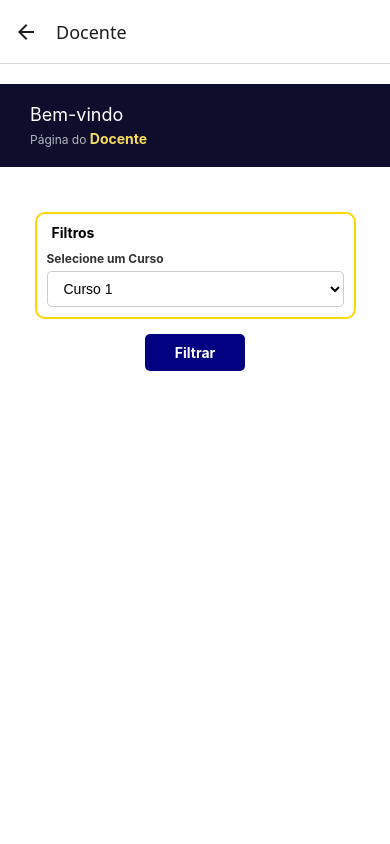
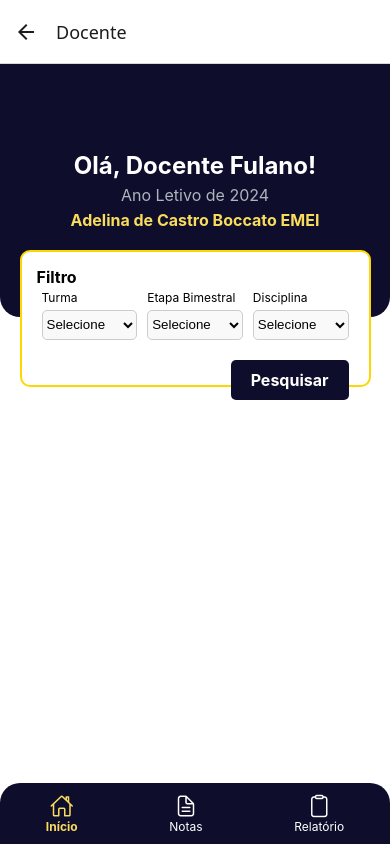
Before and after one commit to GuilhermeRznD/sbtec, a React Native app: screen /InterfaceDocente in a window 390 px wide. Built offline with nearby package versions, Linux system fonts and the light colour scheme.

Commit message:
Atualização RegistroPresenca e InterfaceDocente

```diff
--- a/package.json
+++ b/package.json
@@ -10,6 +10,7 @@
   },
   "dependencies": {
     "@expo-google-fonts/poppins": "^0.2.3",
+    "@expo/vector-icons": "^14.0.4",
     "@react-native-picker/picker": "^2.9.0",
     "@react-navigation/native": "^7.0.3",
     "@react-navigation/stack": "^7.0.5",
@@ -20,10 +21,11 @@
     "react-native": "0.76.1",
     "react-native-gesture-handler": "~2.20.2",
     "react-native-get-random-values": "~1.11.0",
+    "react-native-modal-selector": "^2.1.2",
     "react-native-reanimated": "~3.16.1",
     "react-native-safe-area-context": "4.12.0",
     "react-native-screens": "~4.1.0",
-    "react-native-svg": "15.8.0",
+    "react-native-svg": "^15.9.0",
     "react-native-vector-icons": "^10.2.0"
   },
   "devDependencies": {
--- a/src/components/InterfaceDocente.js
+++ b/src/components/InterfaceDocente.js
@@ -1,136 +1,221 @@
 import React, { useState } from 'react';
-import { View, Text, TextInput, TouchableOpacity, StyleSheet } from 'react-native';
+import { View, Text, TouchableOpacity, StyleSheet, Dimensions } from 'react-native';
 import { Picker } from '@react-native-picker/picker';
+import { Ionicons } from '@expo/vector-icons'; // Biblioteca de ícones (adicione ao projeto caso ainda não esteja instalada)
+
+const { width, height } = Dimensions.get('window');
 
 const InterfaceDocente = () => {
-  const [cursoSelecionado, setCursoSelecionado] = useState(''); // Estado para o curso selecionado
+  const [turmaSelecionada, setTurmaSelecionada] = useState('');
+  const [etapaSelecionada, setEtapaSelecionada] = useState('');
+  const [disciplinaSelecionada, setDisciplinaSelecionada] = useState('');
+  const [telaAtiva, setTelaAtiva] = useState('Inicio'); // Estado para gerenciar a tela ativa do rodapé
 
-  const handleFiltrar = () => {
-    console.log('Filtro aplicado para o curso:', cursoSelecionado);
+  const handlePesquisar = () => {
+    console.log('Pesquisar clicado');
   };
 
   return (
-    <View style={estilos.container}>
+    <View style={styles.container}>
       {/* Cabeçalho */}
-      <View style={estilos.header}>
-        <Text style={estilos.headerTitle}>Bem-vindo</Text>
-        <Text style={estilos.headerSubtitle}>
-          Página do <Text style={estilos.headerHighlight}>Docente</Text>
-        </Text>
+      <View style={styles.header}>
+        <Text style={styles.greeting}>Olá, Docente Fulano!</Text>
+        <Text style={styles.schoolYear}>Ano Letivo de 2024</Text>
+        <Text style={styles.schoolName}>Adelina de Castro Boccato EMEI</Text>
       </View>
 
-      {/* Filtros */}
-      <View style={estilos.filterContainer}>
-        <View style={estilos.filterFieldset}>
-          <Text style={estilos.filterLegend}>Filtros</Text>
-          <View style={estilos.selectGroup}>
-            <Text style={estilos.selectLabel}>Selecione um Curso</Text>
+      {/* Seção de Filtros */}
+      <View style={styles.filterContainer}>
+        <Text style={styles.filterTitle}>Filtro</Text>
+        <View style={styles.filterRow}>
+          <View style={styles.filterItem}>
+            <Text style={styles.filterLabel}>Turma</Text>
             <Picker
-              selectedValue={cursoSelecionado}
-              onValueChange={(itemValue) => setCursoSelecionado(itemValue)}
-              style={estilos.selectInput}
+              selectedValue={turmaSelecionada}
+              onValueChange={(itemValue) => setTurmaSelecionada(itemValue)}
+              style={styles.picker}
             >
-              <Picker.Item label="Curso 1" value="curso1" />
-              <Picker.Item label="Curso 2" value="curso2" />
-              <Picker.Item label="Curso 3" value="curso3" />
+              <Picker.Item label="Selecione" value="" />
+              <Picker.Item label="1º Ano" value="1ano" />
+              <Picker.Item label="2º Ano" value="2ano" />
+              <Picker.Item label="3º Ano" value="3ano" />
+            </Picker>
+          </View>
+
+          <View style={styles.filterItem}>
+            <Text style={styles.filterLabel}>Etapa Bimestral</Text>
+            <Picker
+              selectedValue={etapaSelecionada}
+              onValueChange={(itemValue) => setEtapaSelecionada(itemValue)}
+              style={styles.picker}
+            >
+              <Picker.Item label="Selecione" value="" />
+              <Picker.Item label="1ª Etapa" value="1etapa" />
+              <Picker.Item label="2ª Etapa" value="2etapa" />
+              <Picker.Item label="3ª Etapa" value="3etapa" />
+            </Picker>
+          </View>
+
+          <View style={styles.filterItem}>
+            <Text style={styles.filterLabel}>Disciplina</Text>
+            <Picker
+              selectedValue={disciplinaSelecionada}
+              onValueChange={(itemValue) => setDisciplinaSelecionada(itemValue)}
+              style={styles.picker}
+            >
+              <Picker.Item label="Selecione" value="" />
+              <Picker.Item label="Matemática" value="matematica" />
+              <Picker.Item label="Português" value="portugues" />
             </Picker>
           </View>
         </View>
-        <TouchableOpacity style={estilos.button} onPress={handleFiltrar}>
-          <Text style={estilos.buttonText}>Filtrar</Text>
+
+        <TouchableOpacity style={styles.searchButton} onPress={handlePesquisar}>
+          <Text style={styles.searchButtonText}>Pesquisar</Text>
+        </TouchableOpacity>
+      </View>
+
+      {/* Rodapé */}
+      <View style={styles.footer}>
+        {/* Botão da tela de Início */}
+        <TouchableOpacity
+          style={styles.footerButton}
+          onPress={() => setTelaAtiva('Inicio')}
+        >
+          <Ionicons name="home-outline" size={24} color={telaAtiva === 'Inicio' ? '#F9DC5C' : '#FFFFFF'} />
+          <Text style={[styles.footerButtonText, telaAtiva === 'Inicio' && styles.activeFooterButtonText]}>
+            Início
+          </Text>
+        </TouchableOpacity>
+
+        {/* Botão da tela de Notas */}
+        <TouchableOpacity
+          style={styles.footerButton}
+          onPress={() => setTelaAtiva('Notas')}
+        >
+          <Ionicons name="document-text-outline" size={24} color={telaAtiva === 'Notas' ? '#F9DC5C' : '#FFFFFF'} />
+          <Text style={[styles.footerButtonText, telaAtiva === 'Notas' && styles.activeFooterButtonText]}>
+            Notas
+          </Text>
+        </TouchableOpacity>
+
+        {/* Botão da tela de Relatório */}
+        <TouchableOpacity
+          style={styles.footerButton}
+          onPress={() => setTelaAtiva('Relatorio')}
+        >
+          <Ionicons name="clipboard-outline" size={24} color={telaAtiva === 'Relatorio' ? '#F9DC5C' : '#FFFFFF'} />
+          <Text style={[styles.footerButtonText, telaAtiva === 'Relatorio' && styles.activeFooterButtonText]}>
+            Relatório
+          </Text>
         </TouchableOpacity>
       </View>
     </View>
   );
 };
 
-const estilos = StyleSheet.create({
+const styles = StyleSheet.create({
   container: {
     flex: 1,
-    backgroundColor: 'white',
+    backgroundColor: '#FFFFFF',
     alignItems: 'center',
-    justifyContent: 'flex-start',
-    paddingVertical: 20,
   },
   header: {
-    padding: 20,
+    backgroundColor: '#0E0E2C',
     width: '100%',
-    textAlign: 'left',
-    paddingLeft: 30,
-    backgroundColor: '#0e0e2c',
+    height: height * 0.3,
+    justifyContent: 'center',
+    alignItems: 'center',
+    borderBottomLeftRadius: 20,
+    borderBottomRightRadius: 20,
   },
-  headerTitle: {
-    fontSize: 18,
-    marginBottom: 5,
-    color: '#ffffff',
+  greeting: {
+    fontSize: 24,
+    fontWeight: 'bold',
+    color: '#FFFFFF',
   },
-  headerSubtitle: {
-    fontSize: 12,
-    color: '#adb5bd',
+  schoolYear: {
+    fontSize: 16,
+    color: '#ADB5BD',
+    marginTop: 5,
   },
-  headerHighlight: {
-    fontSize: 14,
+  schoolName: {
+    fontSize: 16,
     fontWeight: 'bold',
-    color: '#f9dc5c',
+    color: '#F9DC5C',
+    marginTop: 5,
   },
   filterContainer: {
+    marginTop: -height * 0.08,
+    backgroundColor: '#FFFFFF',
     borderRadius: 10,
-    flexDirection: 'column',
-    alignItems: 'center',
-    width: '90%',
-    marginTop: 30,
-    backgroundColor: '#fff',
-    padding: 15,
-    elevation: 5, // Adiciona sombra ao contêiner de filtros
-  },
-  filterFieldset: {
     borderWidth: 2,
     borderColor: '#FFD700',
-    borderRadius: 10,
-    backgroundColor: '#fff',
+    width: '90%',
+    alignItems: 'center',
+    padding: 15,
+  },
+  filterTitle: {
+    fontSize: 16,
+    fontWeight: 'bold',
+    marginBottom: 3,
+    alignSelf: 'flex-start',
+  },
+  filterRow: {
+    flexDirection: 'row',
+    justifyContent: 'space-between',
     width: '100%',
-    padding: 10,
+    marginBottom: 30,
   },
-  filterLegend: {
+  filterItem: {
+    flex: 1,
+    marginHorizontal: 5,
+  },
+  filterLabel: {
+    fontSize: 12,
+    marginBottom: 5,
+  },
+  picker: {
+    backgroundColor: '#F9F9F9',
+    borderWidth: 1,
+    borderColor: '#CCC',
+    borderRadius: 5,
+    height: 30,
+  },
+  searchButton: {
+    position: 'absolute',
+    right: 20,
+    bottom: -15,
+    backgroundColor: '#0E0E2C',
+    borderRadius: 5,
+    paddingHorizontal: 20,
+    paddingVertical: 10,
+  },
+  searchButtonText: {
+    color: '#FFFFFF',
+    fontSize: 16,
     fontWeight: 'bold',
-    marginBottom: 10,
-    textAlign: 'left',
-    fontSize: 14,
-    marginLeft: 5,
   },
-  selectGroup: {
-    flexDirection: 'column',
-    alignItems: 'flex-start',
+  footer: {
+    flexDirection: 'row',
+    justifyContent: 'space-around',
+    backgroundColor: '#0E0E2C',
     width: '100%',
+    paddingVertical: 10,
+    borderTopLeftRadius: 20,
+    borderTopRightRadius: 20,
+    position: 'absolute',
+    bottom: 0,
   },
-  selectLabel: {
-    fontWeight: 'bold',
-    marginBottom: 5,
+  footerButton: {
+    alignItems: 'center',
+  },
+  footerButtonText: {
+    color: '#FFFFFF',
     fontSize: 12,
-    color: '#333',
   },
-  selectInput: {
-    width: '100%',
-    borderWidth: 1,
-    borderColor: '#ccc',
-    borderRadius: 5,
-    backgroundColor: '#fff',
-    paddingVertical: 8,
-    paddingHorizontal: 12,
-    fontSize: 14,
-  },
-  button: {
-    marginTop: 15,
-    width: 100,
-    backgroundColor: '#000080',
-    borderRadius: 5,
-    paddingVertical: 10,
-    alignItems: 'center',
-    justifyContent: 'center',
-  },
-  buttonText: {
-    color: '#ffffff',
-    fontSize: 14,
+  activeFooterButtonText: {
+    color: '#F9DC5C',
     fontWeight: 'bold',
   },
 });
```
Also changed, not shown: 1 other file (tests, documents, lock files or other folders).
